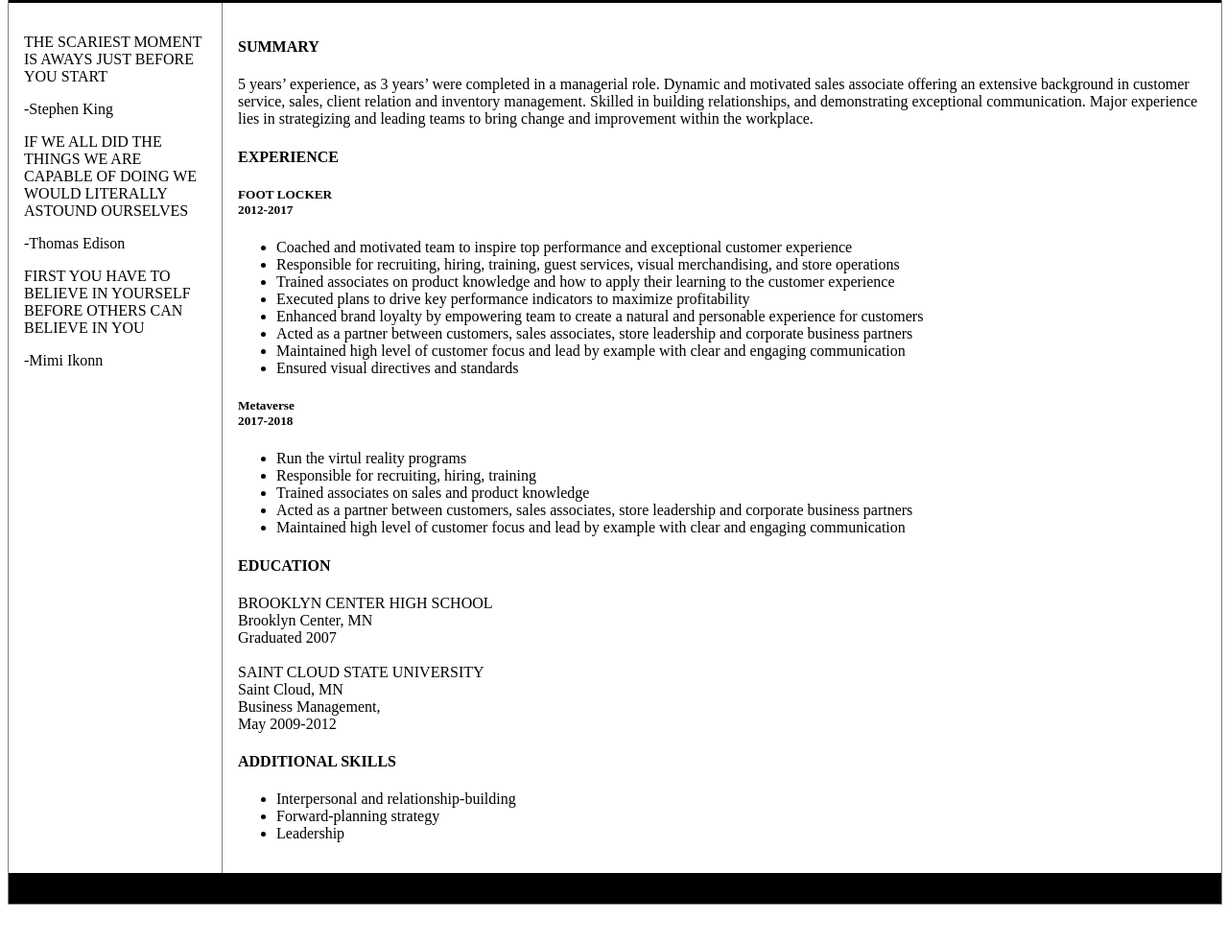
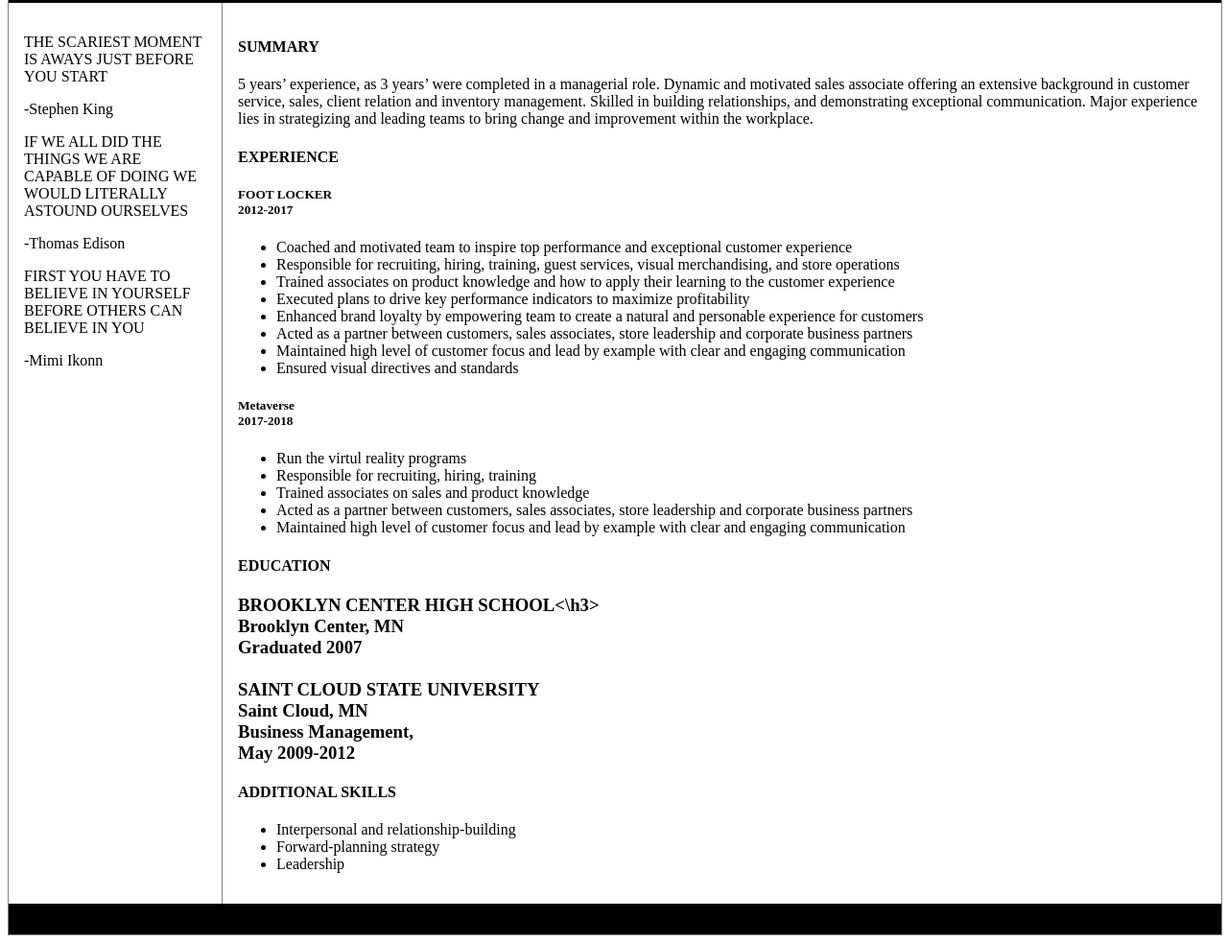
Before and after one commit to moduke1289/moduke1289.github.io, a plain HTML site: page index.html in a window 1280 px wide. Shown: the part 192-1175 px from the top of the page at 96% size. Before the commit the page ends 1143 px from the top, so only its background shows below. Drawn offline with Linux system fonts and the light colour scheme.

Commit message:
Update index.html

```diff
--- a/index.html
+++ b/index.html
@@ -86,7 +86,7 @@ mduke1231@gmail.com</h1>
 <li>Maintained high level of customer focus and lead by example with clear and engaging communication</li>
 </ul>
 <h4><p>EDUCATION</p></h4>
-BROOKLYN CENTER HIGH SCHOOL<br>Brooklyn Center, MN<br>
+<h3>BROOKLYN CENTER HIGH SCHOOL<\h3><br>Brooklyn Center, MN<br>
 Graduated 2007<br><br>
 SAINT CLOUD STATE UNIVERSITY<br> Saint Cloud, MN<br>
 Business Management, <br>May 2009-2012
```
